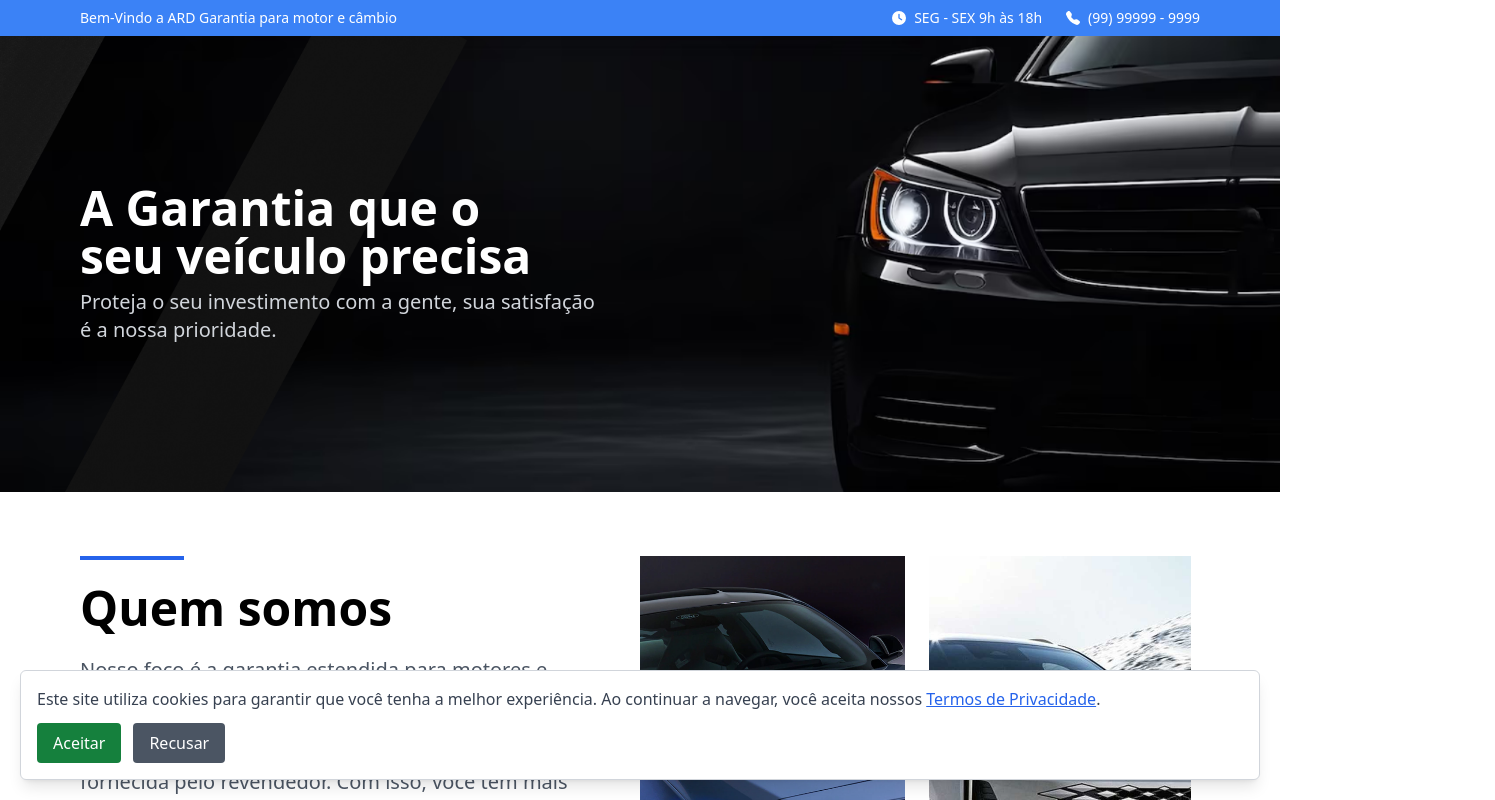
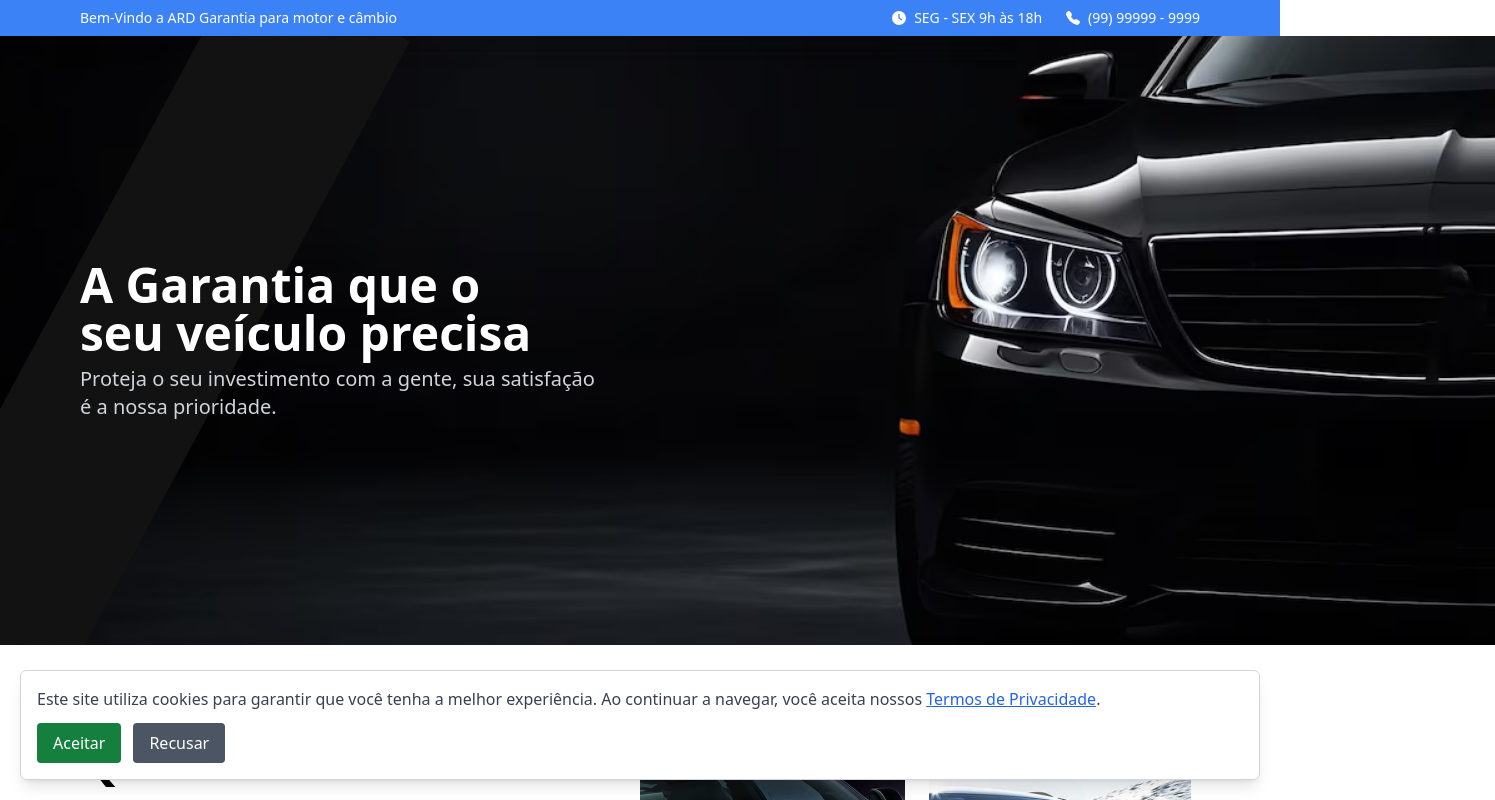
Before and after one commit to WenerRodrigo/ard, a React (Vite) app: page / in a window 1280 px wide. Shown: the top 800 px of the page, 1495 px wide, since content can reach past the window. Built offline with nearby package versions, Linux system fonts and the light colour scheme.

Commit message:
fix: ajustado altura do banner

```diff
--- a/src/components/banner.tsx
+++ b/src/components/banner.tsx
@@ -4,7 +4,7 @@ const Banner = () => {
   return (
     <div className="flex items-center justify-center">
       <div className="relative">
-        <img className="max-w-full h-auto" src={banner} alt="Banner Home" />
+        <img className="w-full h-[220px] sm:h-full sm:max-w-none sm:w-auto" src={banner} alt="Banner Home" />
       </div>
       <div className="absolute left-2 sm:left-20 text-left px-4 sm:px-0">
         <p className="text-white text-2xl sm:text-4xl md:text-5xl font-semibold mb-2">
```
